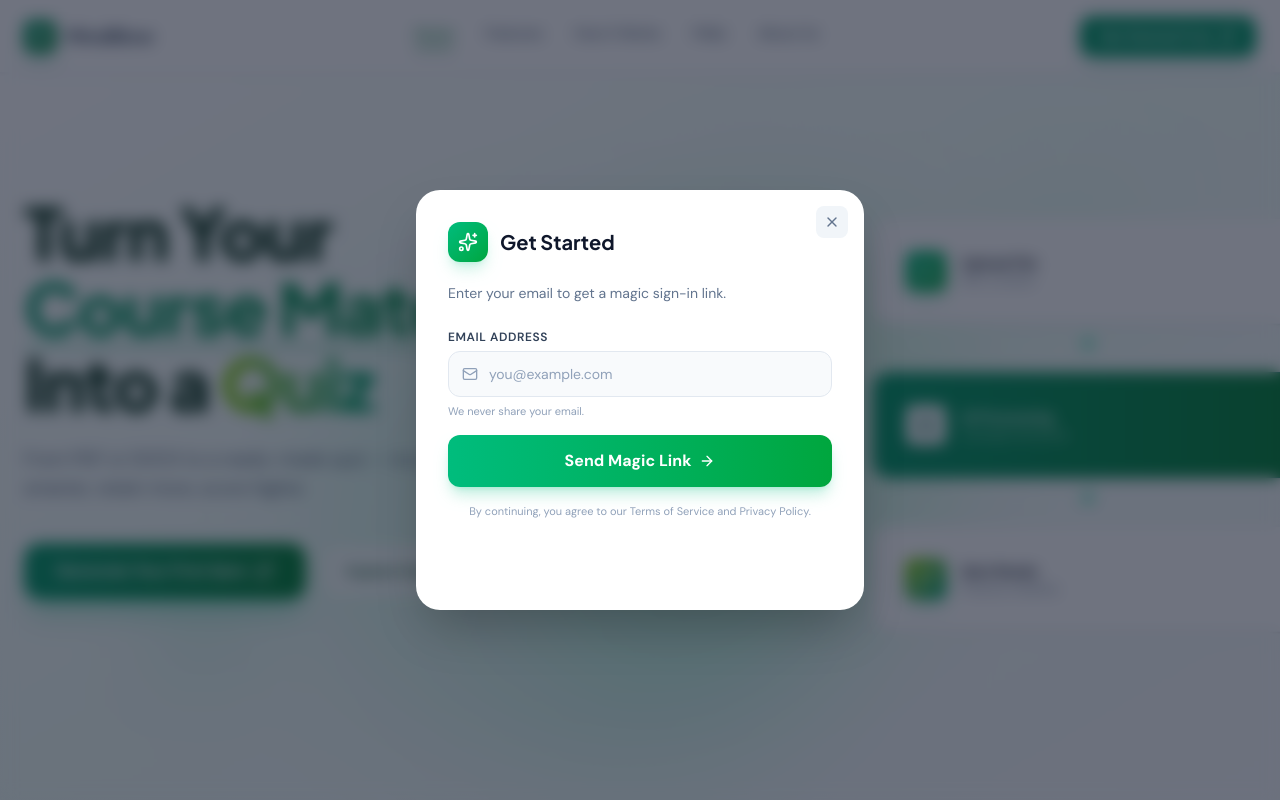
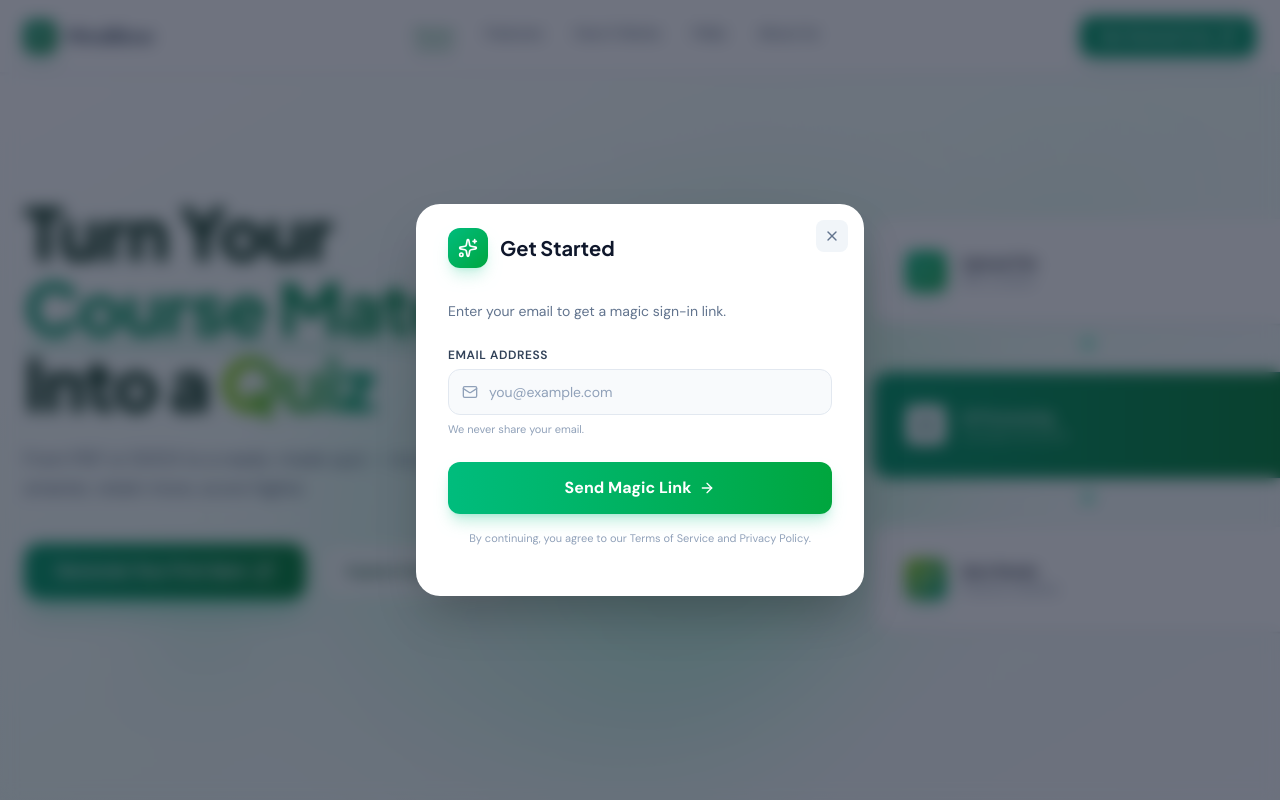
Before and after one commit to redsaucce/mindblow-test, a Next.js app in the folder client/: page / in a window 1280 px wide. Both pictures are taken after a click on the button "Get Started Free". Shown: the top 800 px of the page. Built offline with nearby package versions, Linux system fonts and the light colour scheme.

Commit message:
refactor(auth-modal): move header into sticky Modal header, remove fixed modal height, convert terms disclaimer to required checkbox

```diff
--- a/client/components/public/modal/auth.tsx
+++ b/client/components/public/modal/auth.tsx
@@ -37,6 +37,7 @@ export default function AuthModal() {
 
   const [touched, setTouched] = useState(false);
   const [focused, setFocused] = useState(false);
+  const [agreedToTerms, setAgreedToTerms] = useState(false);
 
   const {
     email,
@@ -77,6 +78,7 @@ export default function AuthModal() {
     resetEmailState();
     setTouched(false);
     setFocused(false);
+    setAgreedToTerms(false);
   }, [resetEmailState]);
 
   const handleClose = () => {
@@ -154,11 +156,10 @@ export default function AuthModal() {
       open={authOpen}
       onClose={handleClose}
       maxWidthClassName="max-w-md"
-      contentClassName="p-8 min-h-[420px] flex flex-col"
-    >
-      {isForm ? (
-        <>
-          <div className="flex items-center gap-3 mb-5">
+      contentClassName="p-8 flex flex-col"
+      header={
+        isForm ? (
+          <div className="flex items-center gap-3 px-8 pt-6">
             <div className="w-10 h-10 rounded-xl bg-gradient-to-br from-emerald-500 to-green-600 flex items-center justify-center shadow-lg shadow-emerald-500/20">
               <Sparkles className="w-5 h-5 text-white" />
             </div>
@@ -166,7 +167,11 @@ export default function AuthModal() {
               {copy.header.title}
             </h2>
           </div>
-
+        ) : undefined
+      }
+    >
+      {isForm ? (
+        <>
           <p className="text-slate-500 text-sm leading-relaxed mb-6">
             {copy.header.subtitle}
           </p>
@@ -212,7 +217,7 @@ export default function AuthModal() {
             <button
               type="submit"
               disabled={isLoading}
-              className="w-full inline-flex items-center justify-center gap-2 bg-gradient-to-r from-emerald-500 to-green-600 hover:from-emerald-400 hover:to-green-500 text-white font-bold py-3.5 rounded-xl shadow-lg shadow-emerald-500/25 transition-all duration-200 hover:-translate-y-0.5 disabled:opacity-60 disabled:hover:translate-y-0"
+              className="w-full inline-flex items-center justify-center gap-2 bg-gradient-to-r from-emerald-500 to-green-600 hover:from-emerald-400 hover:to-green-500 text-white font-bold py-3.5 rounded-xl shadow-lg shadow-emerald-500/25 transition-all duration-200 mt-2 disabled:opacity-60 disabled:hover:translate-y-0"
             >
               {isLoading ? (
                 <>
```
